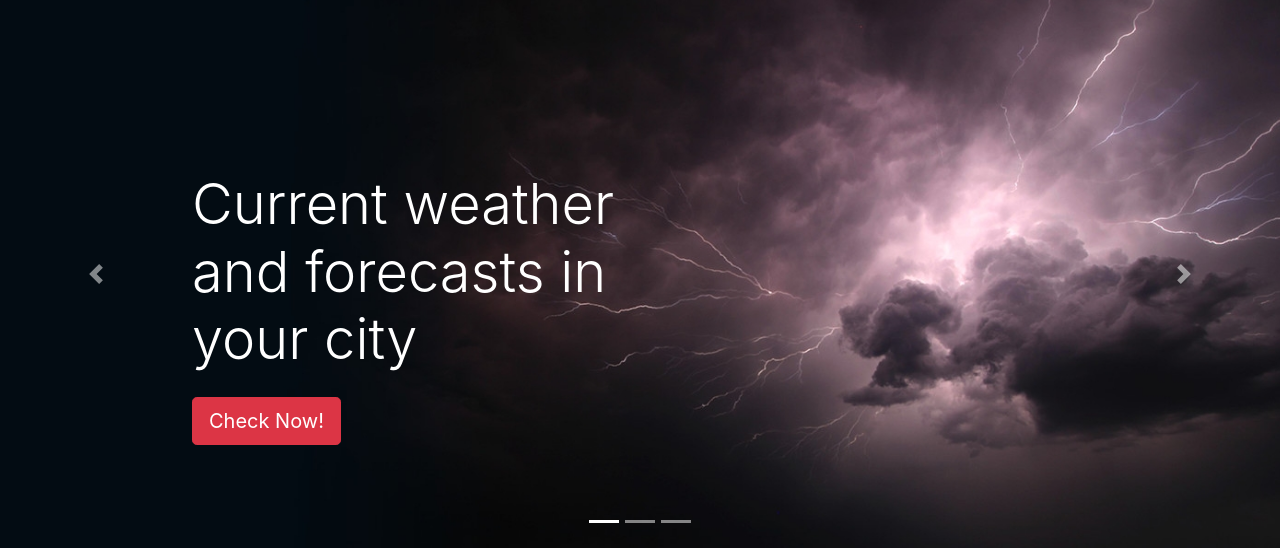
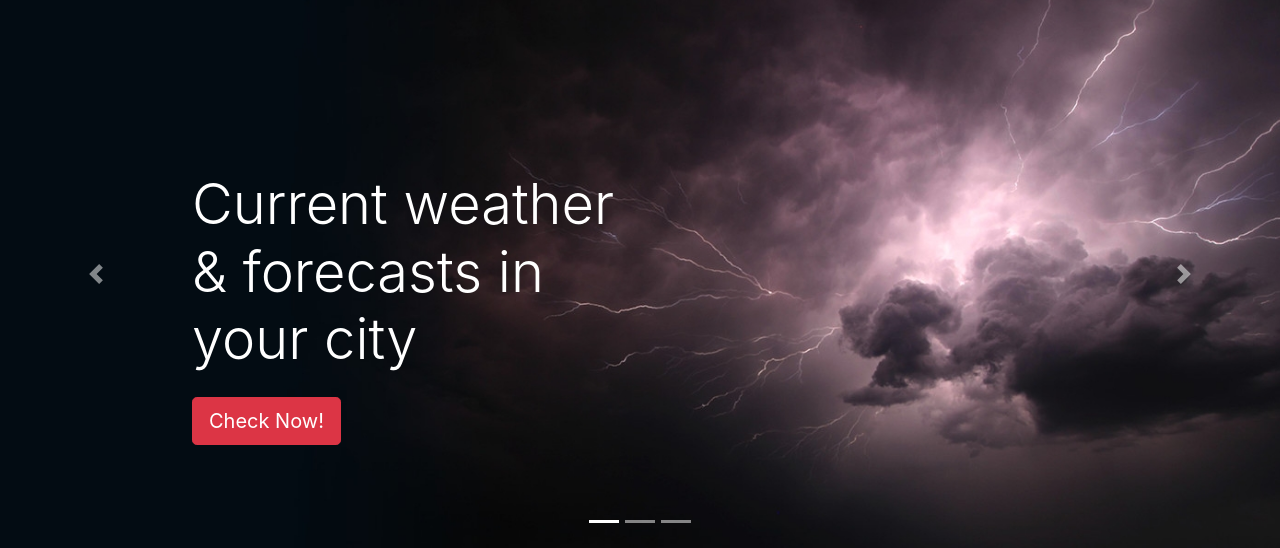
Before and after one commit to Rushikesh1008/Weather_App_Django, a Django app: page / in a window 1280 px wide. Shown: the part 60-608 px from the top of the page. Run offline with Django 3.2, Linux system fonts and the light colour scheme; data that the repository does not hold is empty; some libraries are stand-ins or nearby versions.

Commit message:
carousel fixed

```diff
--- a/weather_app/templates/weather/home.html
+++ b/weather_app/templates/weather/home.html
@@ -45,8 +45,8 @@
       <div class="carousel-inner">
         <div class="carousel-item carousel-image-1 active">
           <div class="container">
-            <div class="carousel-caption d-none d-sm-block text-left mb-5">
-              <h1 id="carousel1" class="display-4 w-50">Current weather and forecasts in your city</h1>
+            <div class="carousel-caption d-sm-block text-left mb-5">
+              <h1 id="carousel1" class="display-4 w-50">Current weather & forecasts in your city</h1>
               <a href="#main_section" class="btn btn-danger my-3 btn-lg">Check Now!</a>
             </div>
           </div>
@@ -54,7 +54,7 @@
 
         <div class="carousel-item carousel-image-2">
           <div class="container">
-            <div class="carousel-caption d-none d-sm-block mb-5">
+            <div class="carousel-caption d-sm-block mb-5">
               <h1 class="display-3">How it's made?</h1>
               <p class="lead">Get the source code of the project on my github repository.</p>
               <a href="#source_code" class="btn btn-primary btn-lg">Let's Go!</a>
@@ -64,7 +64,7 @@
 
         <div class="carousel-item carousel-image-3">
           <div class="container">
-            <div class="carousel-caption d-none d-sm-block text-right mb-5">
+            <div class="carousel-caption d-sm-block text-right mb-5">
               <h1 class="display-3">Contact</h1>
               <p class="lead">Fill out the form to suggest some new features.</p>
               <a href="#contact" class="btn btn-success btn-lg">Take me there!</a>
```
